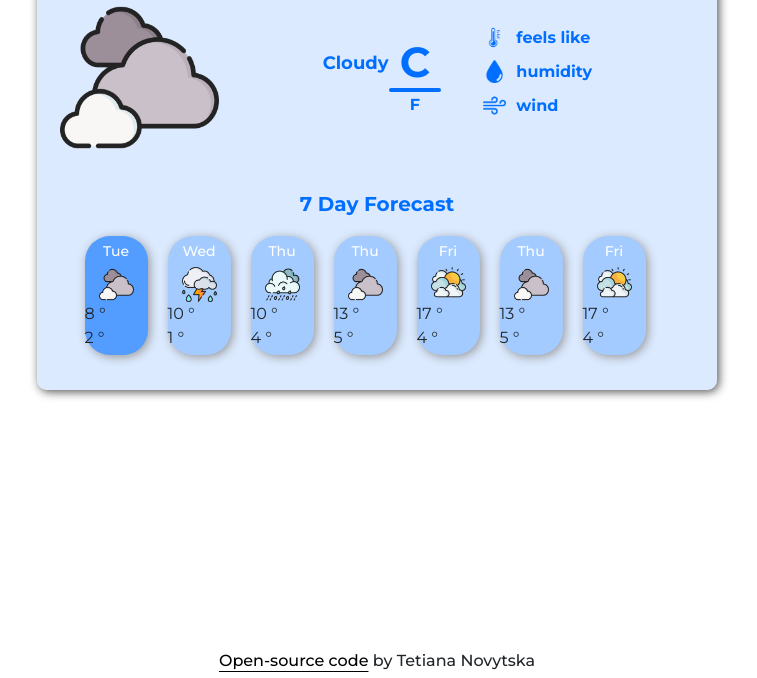
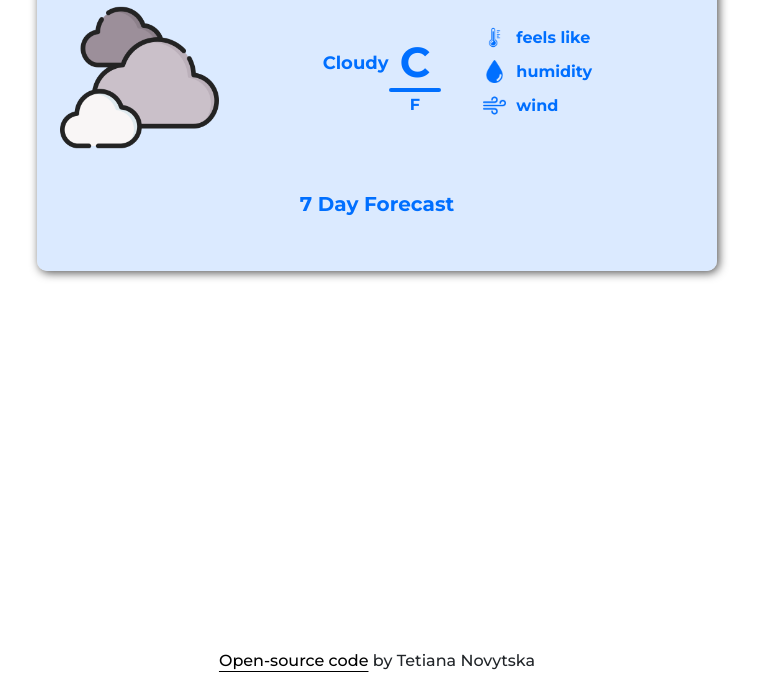
Before and after one commit to TatianaNovitskaya/weather-app, a plain HTML site: page index.html in a window 1280 px wide. Shown: the part 122-800 px from the top of the page, without its empty margins (263-1020 px from the left). Drawn offline with nearby package versions, Linux system fonts and the light colour scheme.

Commit message:
Deleted forecast HTML

```diff
--- a/index.html
+++ b/index.html
@@ -99,106 +99,7 @@
                 <div class="col-12 forecast-title">
                     <h3>7 Day Forecast</h3>
                 </div>
-                <div class="row justify-content-center">
-                    <div class="col-1 forecast-item active">
-                        <div class="forecast-item-day">
-                            <p>Tue</p>
-                        </div>
-                        <div class="forecast-item-icon">
-                            <img src="images/clouds.png" alt="">
-                        </div>
-                        <div class="forecast-item-temp-max">
-                            <p>8 <span>&#176</span></p>
-                        </div>
-                        <div class="forecast-item-temp-min">
-                            <p>2 <span>&#176</span></p>
-                        </div>
-                    </div>
-                    <div class="col-1 forecast-item">
-                        <div class="forecast-item-day">
-                            <p>Wed</p>
-                        </div>
-                        <div class="forecast-item-icon">
-                            <img src="images/storm.png" alt="">
-                        </div>
-                        <div class="forecast-item-temp-max">
-                            <p>10 <span>&#176</span></p>
-                        </div>
-                        <div class="forecast-item-temp-min">
-                            <p>1 <span>&#176</span></p>
-                        </div>
-                    </div>
-                    <div class="col-1 forecast-item">
-                        <div class="forecast-item-day">
-                            <p>Thu</p>
-                        </div>
-                        <div class="forecast-item-icon">
-                            <img src="images/rain.png" alt="">
-                        </div>
-                        <div class="forecast-item-temp-max">
-                            <p>10 <span>&#176</span></p>
-                        </div>
-                        <div class="forecast-item-temp-min">
-                            <p>4 <span>&#176</span></p>
-                        </div>
-                    </div>
-                    <div class="col-1 forecast-item">
-                        <div class="forecast-item-day">
-                            <p>Thu</p>
-                        </div>
-                        <div class="forecast-item-icon">
-                            <img src="images/clouds.png" alt="">
-                        </div>
-                        <div class="forecast-item-temp-max">
-                            <p>13 <span>&#176</span></p>
-                        </div>
-                        <div class="forecast-item-temp-min">
-                            <p>5 <span>&#176</span></p>
-                        </div>
-                    </div>
-                    <div class="col-1 forecast-item">
-                        <div class="forecast-item-day">
-                            <p>Fri</p>
-                        </div>
-                        <div class="forecast-item-icon">
-                            <img src="images/cloudy-sun.png" alt="">
-                        </div>
-                        <div class="forecast-item-temp-max">
-                            <p>17 <span>&#176</span></p>
-                        </div>
-                        <div class="forecast-item-temp-min">
-                            <p>4 <span>&#176</span></p>
-                        </div>
-                    </div>
-                    <div class="col-1 forecast-item">
-                        <div class="forecast-item-day">
-                            <p>Thu</p>
-                        </div>
-                        <div class="forecast-item-icon">
-                            <img src="images/clouds.png" alt="">
-                        </div>
-                        <div class="forecast-item-temp-max">
-                            <p>13 <span>&#176</span></p>
-                        </div>
-                        <div class="forecast-item-temp-min">
-                            <p>5 <span>&#176</span></p>
-                        </div>
-                    </div>
-                    <div class="col-1 forecast-item">
-                        <div class="forecast-item-day">
-                            <p>Fri</p>
-                        </div>
-                        <div class="forecast-item-icon">
-                            <img src="images/cloudy-sun.png" alt="">
-                        </div>
-                        <div class="forecast-item-temp-max">
-                            <p>17 <span>&#176</span></p>
-                        </div>
-                        <div class="forecast-item-temp-min">
-                            <p>4 <span>&#176</span></p>
-                        </div>
-                    </div>
-                </div>
+                <div class="row justify-content-center forecast"></div>
             </div>
         </div>
     </div>
```
